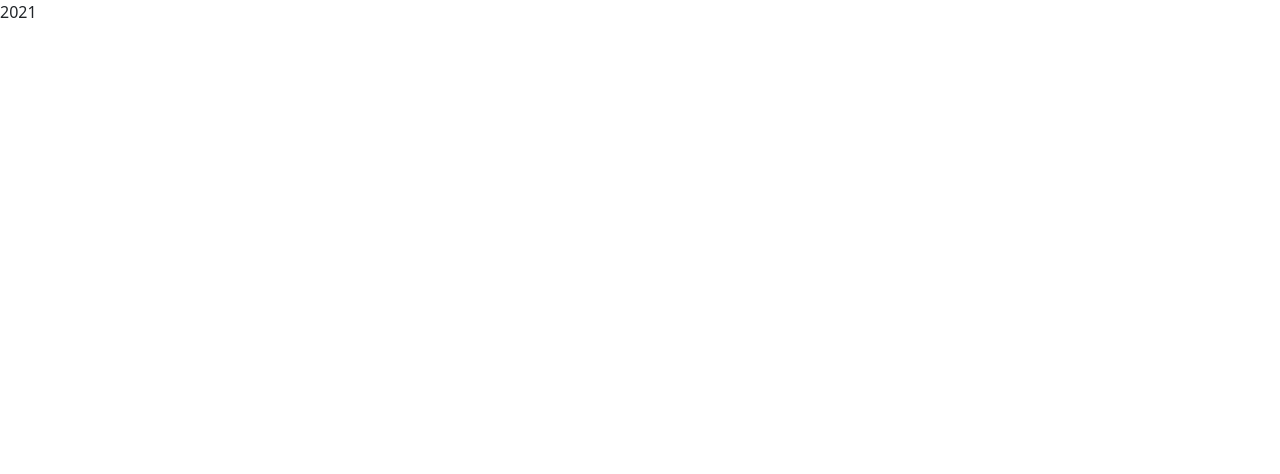
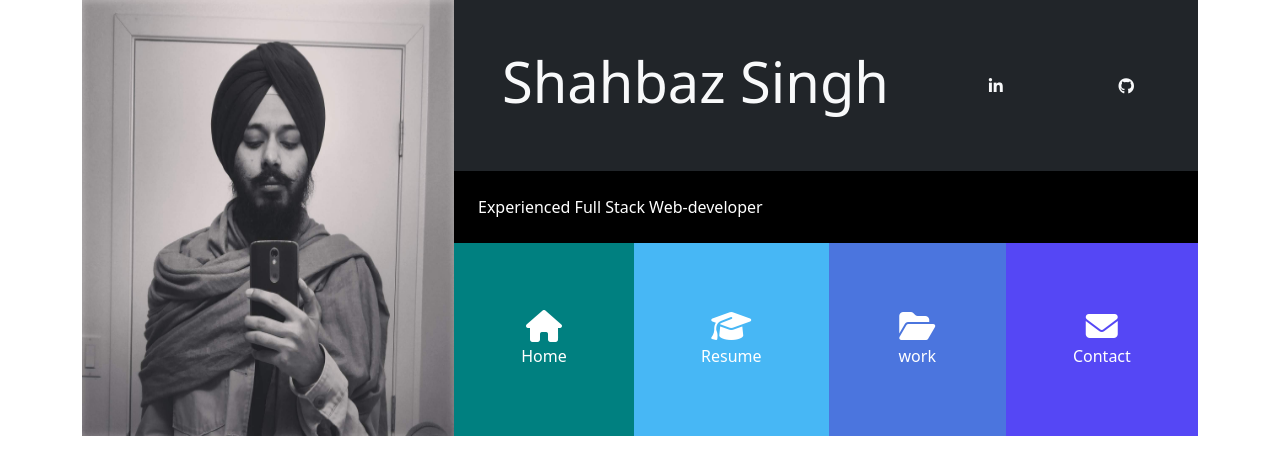
Before and after one commit to shahbazmansahia/altPorfolioWebsite, a plain HTML site: page index.html in a window 1280 px wide. Drawn offline with nearby package versions, Linux system fonts and the light colour scheme.

Commit message:
Added the profile picture and the adjacent components. FIX ME: CHANGE PROFILE PIC TO PROFESSIONAL ONE AND PROPERLY ALIGN LINKEDIN AND GITHUB ICONS.

```diff
--- a/index.html
+++ b/index.html
@@ -7,7 +7,7 @@
     <!--Get from font awesome website; CSS getting-started -->
     <script src="https://use.fontawesome.com/adc490ad29.js"></script>
     <!--Get from bootstrap website-->
-    <link href="css/bootstrap.css" rel="stylesheet" integrity="sha384-+0n0xVW2eSR5OomGNYDnhzAbDsOXxcvSN1TPprVMTNDbiYZCxYbOOl7+AMvyTG2x" crossorigin="anonymous">
+    <link href="css/bootstrap.css" rel="stylesheet">
     <!--custom stylesheet-->
     <link rel="stylesheet" href="css/style.css">
     <title>Bootstrap Theme</title>
@@ -15,7 +15,62 @@
 <body>
     <!--START HERE!-->
 
-    <span id= "year"></span>
+    <div class="container">
+        <header id="webHeader">
+            <div class="row g-0">
+                <div class="col-lg-4 col-md-5">
+                    <img src="img/dp.jpg" alt=""> <!-- FIX ME: CHANGE PROFILE PIC TO A MORE PROFESIONAL ONE!-->
+                </div>
+                <div class="col-lg-8 col-md-7">
+                    <div class="d-flex flex-column">
+                        <div class="p-5 bg-dark text-light"> <!-- FIX ME: LINKEDIN AND GITHUB ICONS NOT ALIGNED IDEALLY-->
+                            <div class="d-flex flex-row justify-content-between align-items-center">
+                                <h1 class= "display-4">Shahbaz Singh</h1>
+                                <div class="d-md-block">
+                                    <a href="https://www.linkedin.com/in/shahbaz-mansahia/" class="text-light">
+                                        <i class="fa fa-linkedin"></i>
+                                    </a>
+                                </div>
+                                <a href="https://github.com/shahbazmansahia" class="text-light mx-3">
+                                    <i class="fa fa-github"></i>
+                                </a>
+                            </div>
+                        </div>
+
+                        <div class="p-4 bg-black">
+                            Experienced Full Stack Web-developer
+                        </div>
+
+                        <div>
+                            <div class="d-flex flex-row text-light align-items-stretch text-center">
+                                <div class="port-item p-4 bg-teal" data-toggle= "collapse" data-target= "#home">
+                                    <i class="fa fa-home fa-2x w-100"></i>
+                                    <span class="d-none d-sm-block">Home</span>
+                                </div>
+
+                                <div class="port-item p-4 bg-blueLight" data-toggle= "collapse" data-target= "#resume">
+                                    <i class="fa fa-graduation-cap fa-2x w-100"></i>
+                                    <span class="d-none d-sm-block">Resume</span>
+                                </div>
+
+                                <div class="port-item p-4 bg-blueNeutral" data-toggle= "collapse" data-target= "#work">
+                                    <i class="fa fa-folder-open fa-2x w-100"></i>
+                                    <span class="d-none d-sm-block">work</span>
+                                </div>
+
+                                <div class="port-item p-4 bg-purpleBlue" data-toggle= "collapse" data-target= "#contact">
+                                    <i class="fa fa-envelope fa-2x w-100"></i>
+                                    <span class="d-none d-sm-block">Contact</span>
+                                </div>
+                            </div>
+                        </div>
+                    </div>
+                </div>
+            </div>
+        </header>
+    </div>
+
+
     <!-- JQUERY MIN FROM URL: http://code.jquery.com/  (jQuery Core-> min) -->
     <script src="https://code.jquery.com/jquery-3.6.0.min.js" integrity="sha256-/xUj+3OJU5yExlq6GSYGSHk7tPXikynS7ogEvDej/m4=" crossorigin="anonymous"></script>
 
--- a/scss/style.scss
+++ b/scss/style.scss
@@ -0,0 +1,49 @@
+#webHeader img {
+    width: 100%;
+    height: 100%;
+}
+
+#webHeader .port-item{
+    width: 30%;
+}
+
+#webHeader .port-item:hover {
+    opacity: 0.8;
+    cursor: pointer;
+}
+
+.bg-black {
+    color: #fff;
+    background: #000;
+}
+
+.bg-teal {
+    color: #fff ;
+    background: #008080 ;
+}
+
+.bg-blueLight {
+    color: #fff;
+    background: #47B7F5;
+}
+
+.bg-blueNeutral {
+    color: #fff;
+    background: #4B75DE
+}
+
+.bg-purpleBlue {
+    color: #fff;
+    background: #5547F5;
+}
+
+.bg-purplePink {
+    color: #fff;
+    background: #8F44EB;
+}
+
+@media (min-width: 1199px) {
+    .port-item {
+        padding: 4.2em !important;
+    }
+}
```
Also changed, not shown: css/style.css, img/dp.jpg (added), 1 other file.
